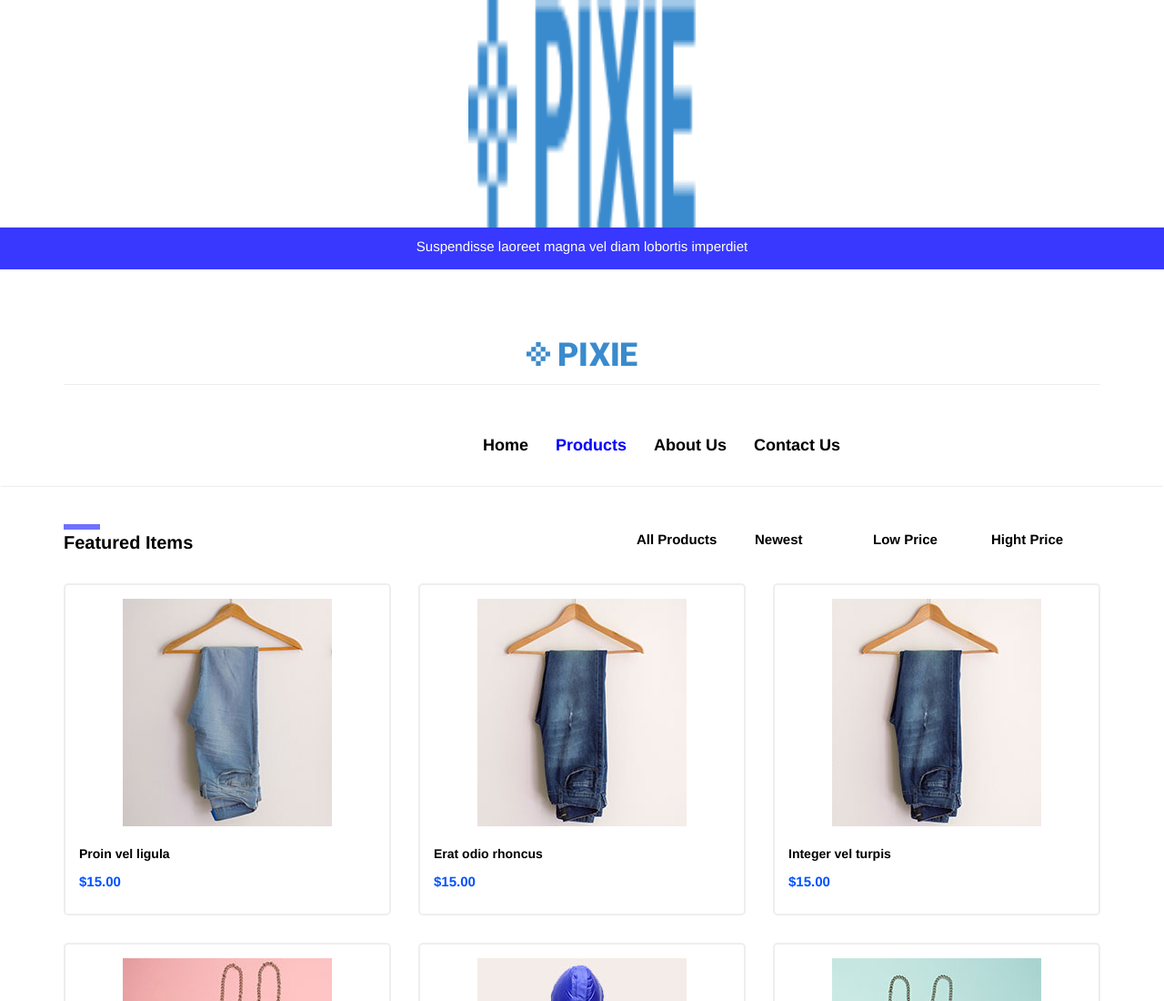
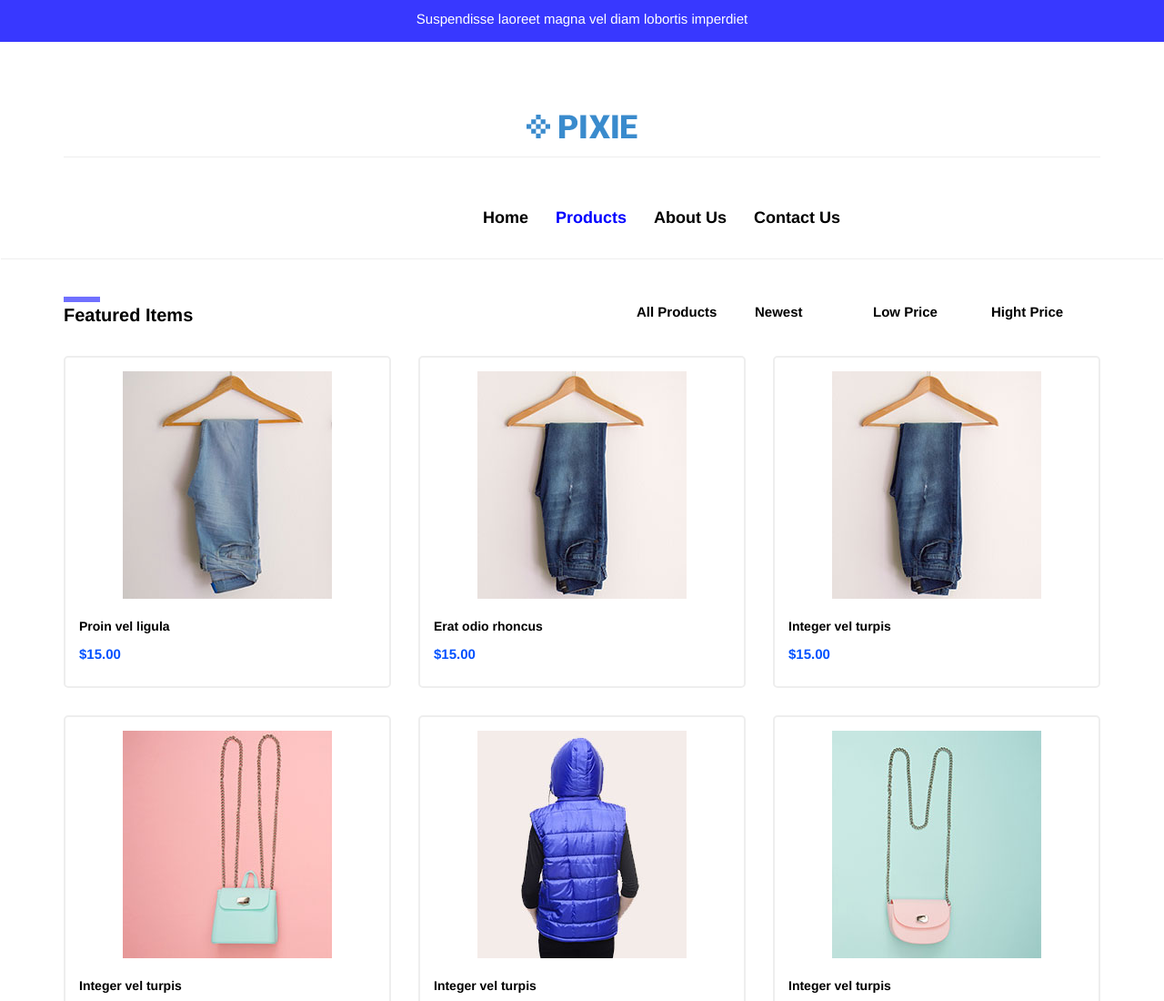
Before and after one commit to tarekbalosh/pixie, a plain HTML site: page products.html in a window 1280 px wide. Shown: the top 1100 px of the page at 91% size. Drawn offline with Linux system fonts and the light colour scheme.

Commit message:
Update products.html

```diff
--- a/products.html
+++ b/products.html
@@ -13,12 +13,6 @@
      <link   rel="stylesheet" href="fontawesome/fonts/font-awesome.css">
 </head>
 <body>
-    <div class="text-center m-auto">
-
-         <img src="images/header-logo.png" alt = "logo" height="250px" width="250px" />
-    </div>
-
-
     <div class="row">
      <div class="col-xs-12">
         <div class="laro text-center">
```
